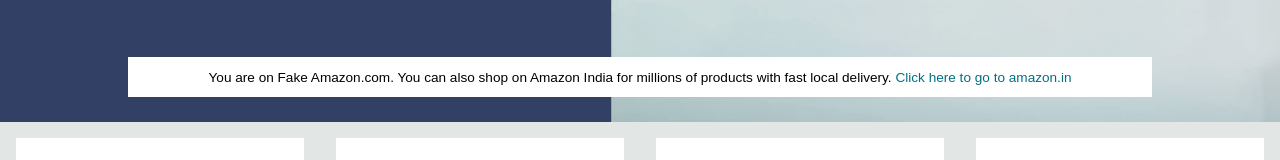
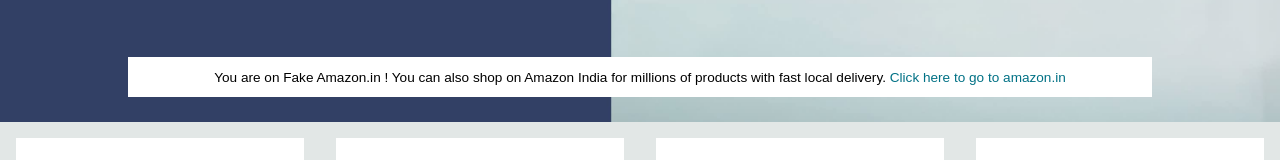
Before and after one commit to LalaCoder/Fake-Amazon.in, a plain HTML site: page index.html in a window 1280 px wide. Shown: the part 328-488 px from the top of the page. Drawn offline with Linux system fonts and the light colour scheme.

Commit message:
Update index.html

```diff
--- a/index.html
+++ b/index.html
@@ -69,7 +69,7 @@
     <!-- Header Finish Here and Now the Main Screen or Hero Section Starts from here--->
     <div class="hero-section">
         <div id="hero-message">
-            <p>You are on Fake Amazon.com. You can also shop on Amazon India for millions of products with fast local delivery. <a href="https://www.amazon.in/?ref=aisgw_intl_stripe_in" target="_blank">Click here to go to amazon.in</a></p>
+            <p>You are on Fake Amazon.in ! You can also shop on Amazon India for millions of products with fast local delivery. <a href="https://www.amazon.in/?ref=aisgw_intl_stripe_in" target="_blank">Click here to go to amazon.in</a></p>
         </div>
     </div>
     <!-- Hero Section or main screen ended and series of items shopping in different categories starts now -->
```
